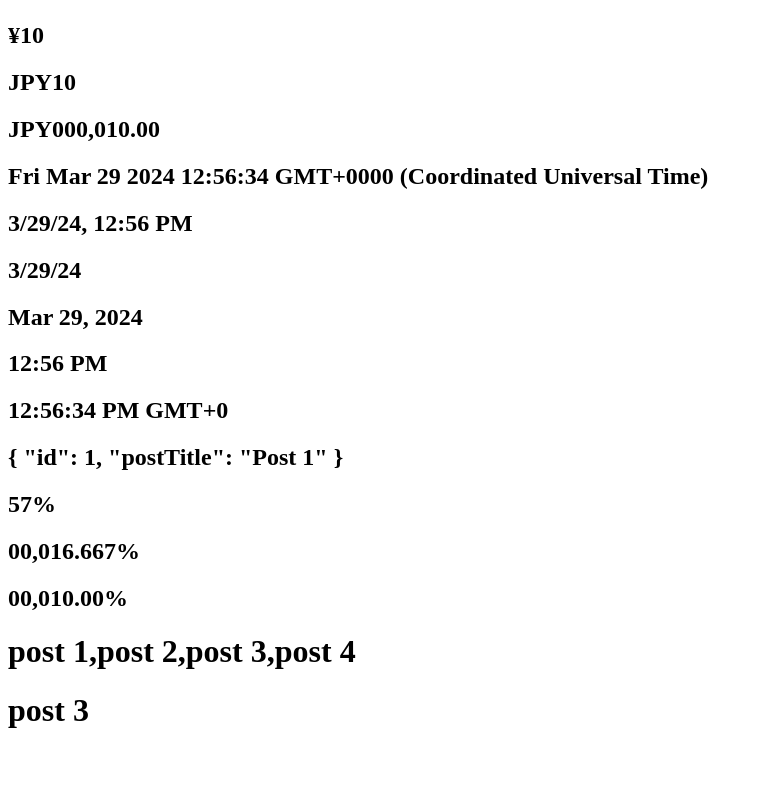
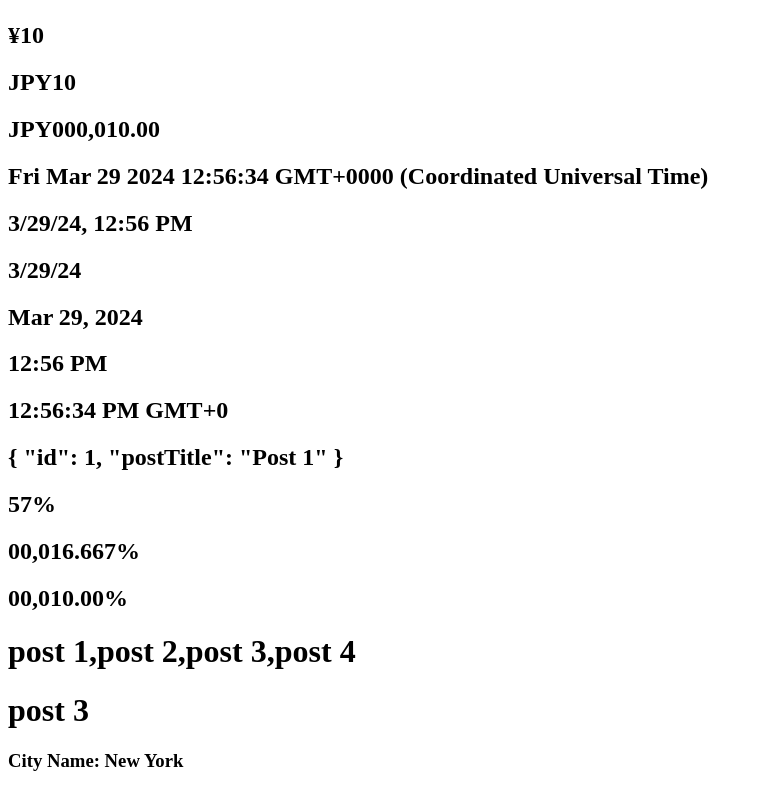
Before and after one commit to sanidhiya-khandelwal/Angular-intro, an Angular app: page / in a window 1280 px wide. Shown: the part 3297-4088 px from the top of the page, without its empty margins (0-763 px from the left). Before the commit the page ends 4047 px from the top, so only its background shows below. Built offline with nearby package versions, Linux system fonts and the light colour scheme.

Commit message:
custom pipes example1 done✅

```diff
--- /dev/null
+++ b/src/app/Pipes/append.pipes.ts
@@ -0,0 +1,9 @@
+import { Pipe, PipeTransform } from "@angular/core";
+
+@Pipe({ name: 'append' })
+
+export class AppendPipe implements PipeTransform {
+    transform(value: any, args?: any[]) {
+        return "City Name: " + value;
+    }
+}
--- a/src/app/app.component.html
+++ b/src/app/app.component.html
@@ -254,3 +254,6 @@ will compile into property binding so bettre use property binding only -->
 <!-- slice pipe to slice an array -->
 <h1>{{postArray}}</h1>
 <h1>{{postArray | slice:2:3}}</h1>
+
+<!-- custom slice -->
+<h3>{{userDetails.city | append}}</h3>
--- a/src/app/app.component.ts
+++ b/src/app/app.component.ts
@@ -174,4 +174,11 @@ export class AppComponent implements AfterViewInit { //step 5 view ki.. implemen
     "post 4",
     "post 5",
   ]
+
+  // custom pipe
+  userDetails = {
+    name: "User 1",
+    city: "New York",
+    countryCode: "US"
+  }
 }
--- a/src/app/app.module.ts
+++ b/src/app/app.module.ts
@@ -7,13 +7,15 @@ import { AppComponent } from './app.component';
 import { NavbarComponent } from './navbar/navbar.component';
 import { PostComponent } from './post/post.component';
 import { PostListComponent } from './post-list/post-list.component';
+import { AppendPipe } from './Pipes/append.pipes';
 
 @NgModule({
   declarations: [
     AppComponent,
     NavbarComponent,
     PostComponent,
-    PostListComponent
+    PostListComponent,
+    AppendPipe
   ],
   imports: [
     BrowserModule,
```
